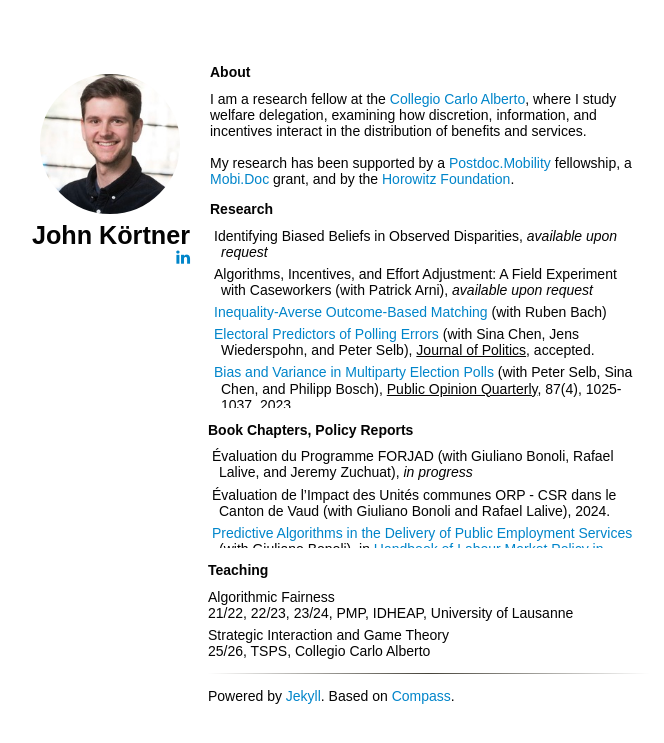
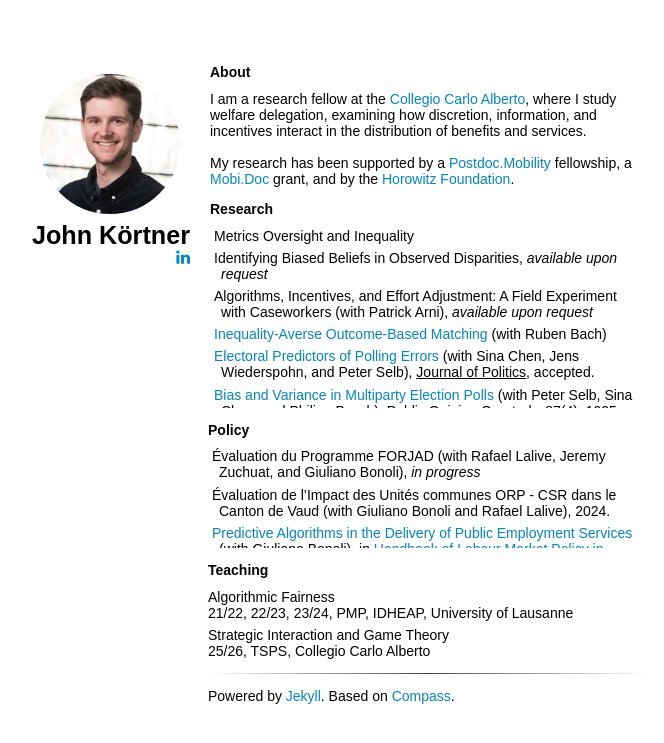
Before and after one commit to jkortner/jkortner.github.io, a Jekyll site: the page built from index.html, in a window 1280 px wide. Shown: the top 743 px of the page, without its empty margins (318-982 px from the left). Built offline with Jekyll 4.4.1, drawn with Linux system fonts in a browser that asks for light colours; nearby versions of some CDN libraries; some web fonts are replaced; comment, search, counter and statistics services are not loaded; a style sheet for code colours, icons or effects is not loaded.

Commit message:
Add postdoc wip

```diff
--- a/_includes/content.html
+++ b/_includes/content.html
@@ -28,6 +29,9 @@
 <p>
 <div class="research">
     <article>
+        Metrics Oversight and Inequality
+    </article>
+    <article>
         Identifying Biased Beliefs in Observed Disparities, <i>available upon request</i>
     </article>
     <article>
@@ -50,11 +54,11 @@
 </div>
 </p>
 
-<h2>Book Chapters, Policy Reports</h2>
+<h2>Policy</h2>
 <p>
 <div class="policy">
     <article>
-        Évaluation du Programme FORJAD (with Giuliano Bonoli, Rafael Lalive, and Jeremy Zuchuat), <i>in progress</i>
+        Évaluation du Programme FORJAD (with Rafael Lalive, Jeremy Zuchuat, and Giuliano Bonoli), <i>in progress</i>
    </article>
     <article>
         Évaluation de l’Impact des Unités communes ORP - CSR dans le Canton de Vaud (with Giuliano Bonoli and Rafael Lalive), 2024.
```
Also changed, not shown: other parts of _includes/content.html (+1 -0 lines), 1 other file.
